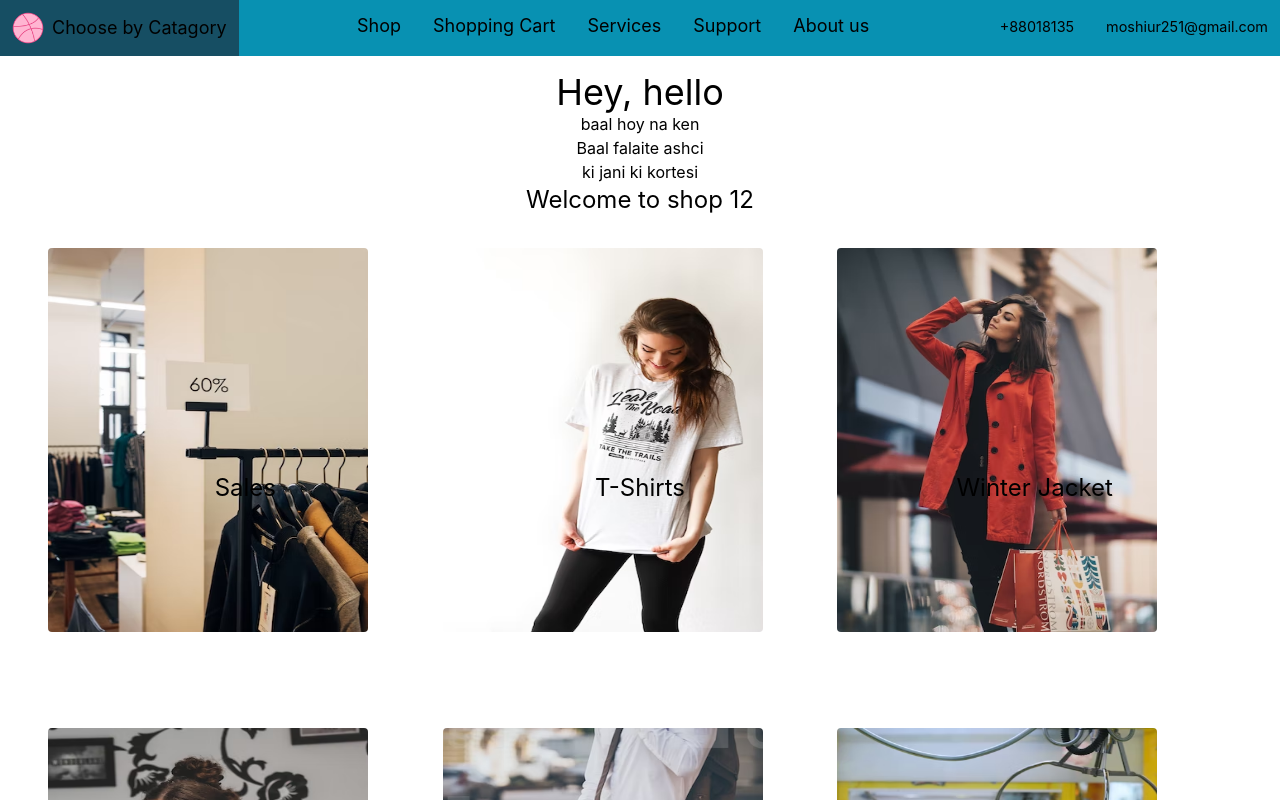
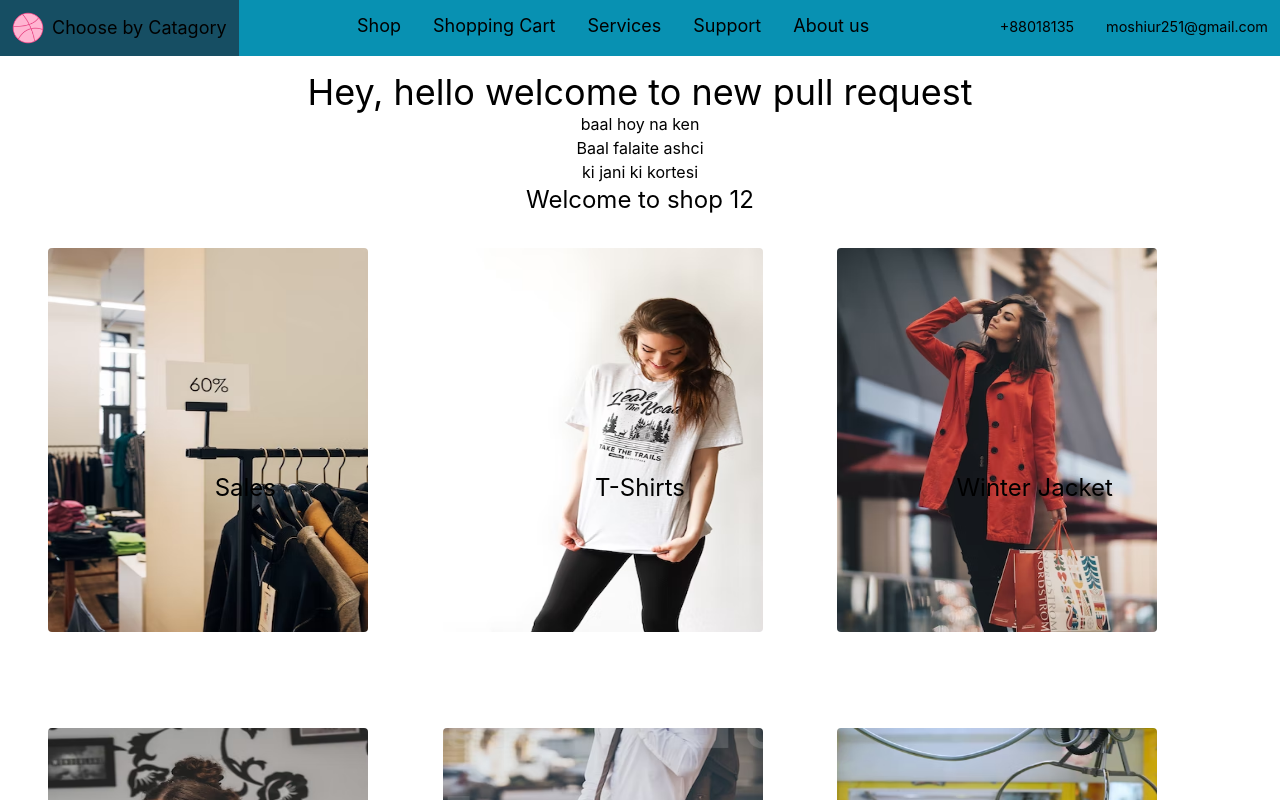
Before and after one commit to Robin745/practice-project, a React (Create React App) app: page /shop in a window 1280 px wide. Shown: the top 800 px of the page. Built offline with nearby package versions, Linux system fonts and the light colour scheme.

Commit message:
welcome to pull

```diff
--- a/src/components/Shop/Shop.js
+++ b/src/components/Shop/Shop.js
@@ -7,7 +7,7 @@ const Shop = () => {
 
 	return (
 		<div className="mt-4">
-			<h1 className="text-4xl">Hey, hello</h1>
+			<h1 className="text-4xl">Hey, hello welcome to new pull request</h1>
 			<h2>baal hoy na ken</h2>
 			<h3>Baal falaite ashci</h3>
 			<h4>ki jani ki kortesi </h4>
```
